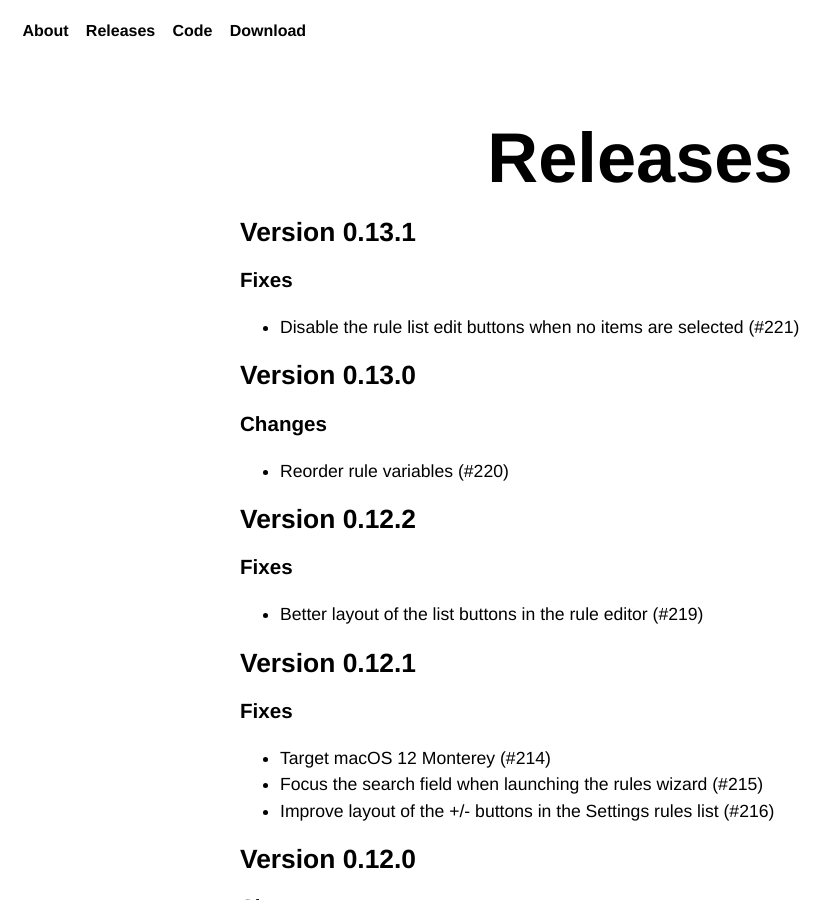
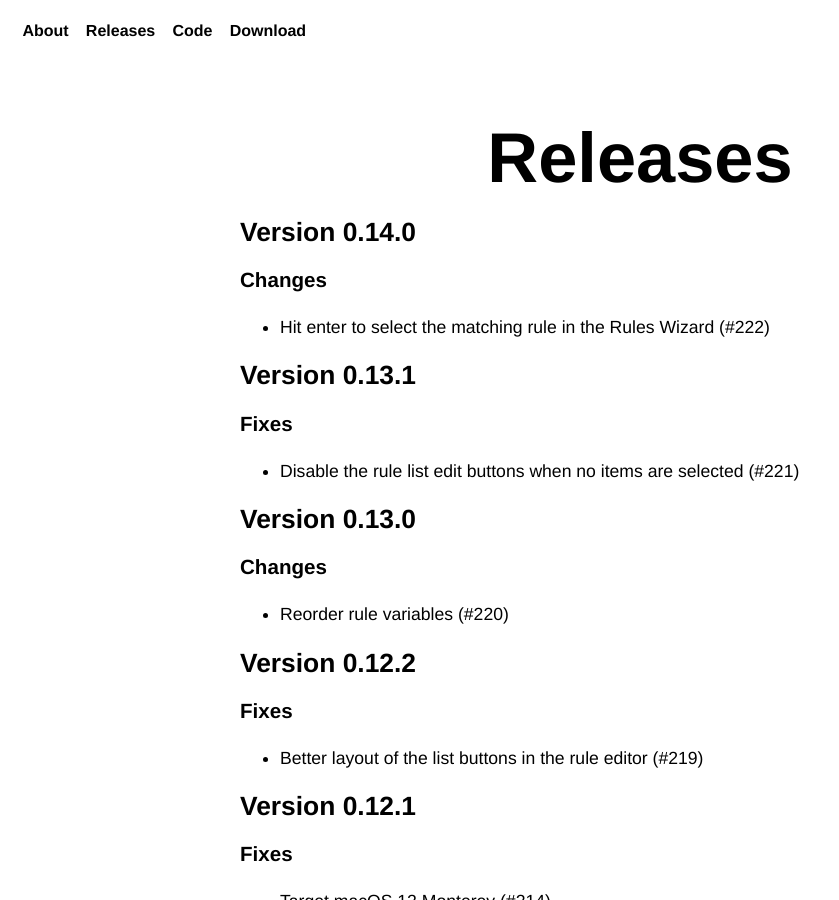
Before and after one commit to inseven/fileaway, a Jekyll site: the page built from docs/releases/index.markdown, in a window 1280 px wide and 900 px high. Shown: the whole window, without its empty margins (0-839 px from the left). Built offline with Jekyll 4.4.1, drawn with Linux system fonts in a browser that asks for light colours.

Commit message:
Update content

```diff
--- a/docs/releases/index.markdown
+++ b/docs/releases/index.markdown
@@ -4,6 +4,12 @@ title:  "Releases"
 ---
 
 # Releases
+
+## Version 0.14.0
+
+### Changes
+
+- Hit enter to select the matching rule in the Rules Wizard (#222)
 
 ## Version 0.13.1
 
```
